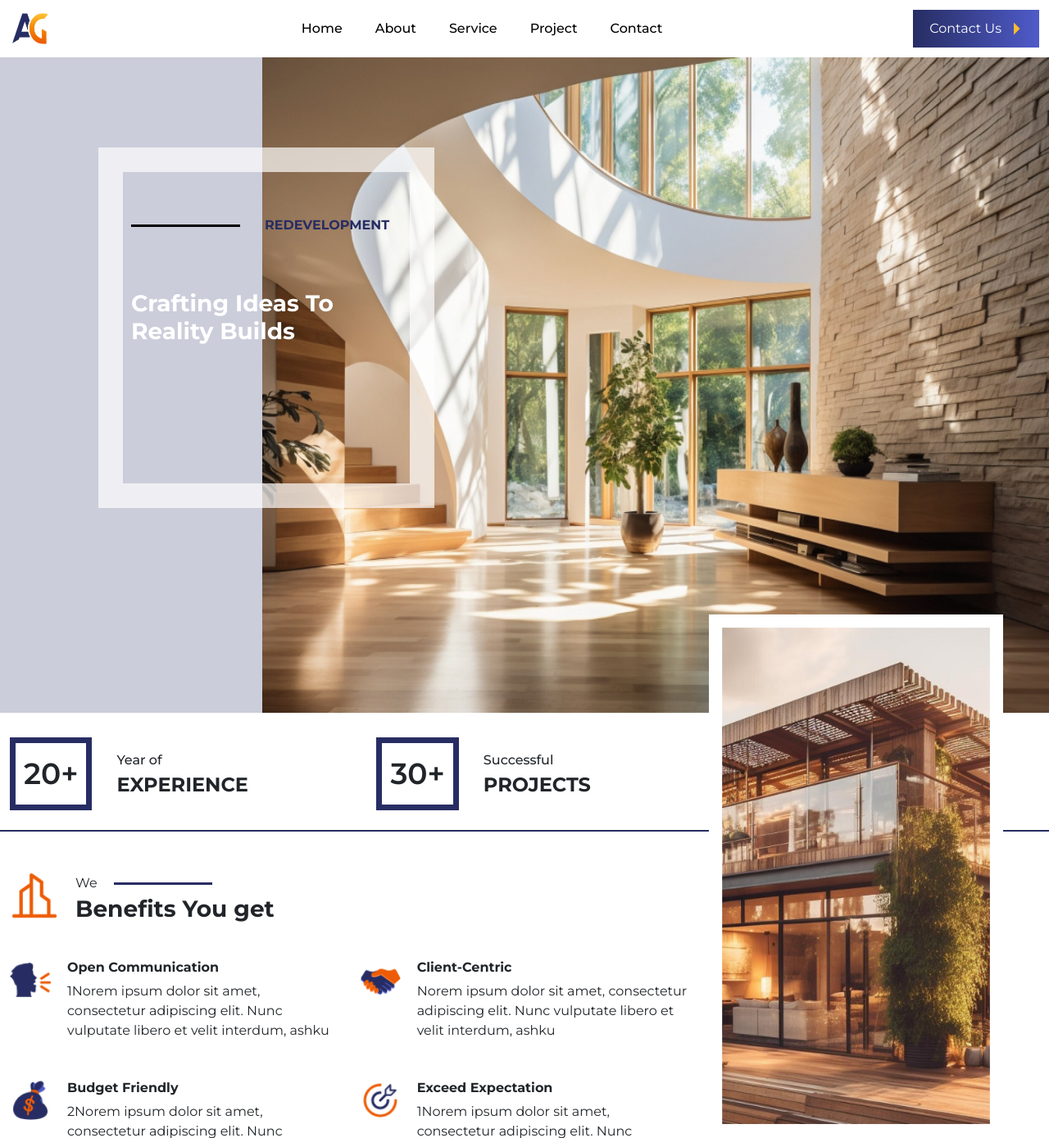
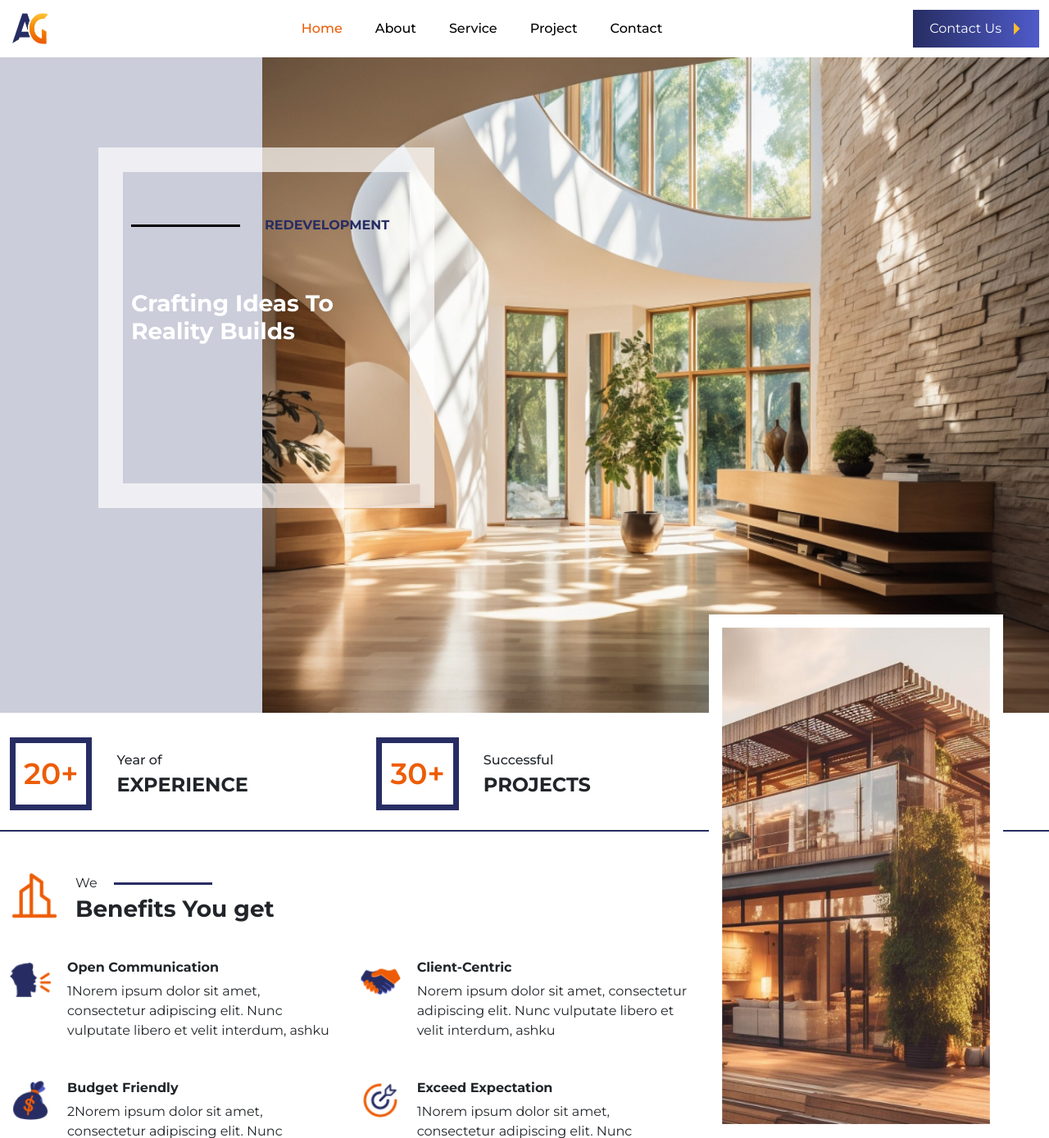
Before and after one commit to arunkishore2001/Ag, a PHP site: page /index.html in a window 1280 px wide. Shown: the top 1389 px of the page at 82% size. Run offline with PHP 8.4, Linux system fonts and the light colour scheme.

Commit message:
Update styles.css

```diff
--- a/styles.css
+++ b/styles.css
@@ -3,6 +3,12 @@
   margin: 0;
   padding: 0;
   box-sizing: border-box;
+}
+
+
+body{
+  width: 100vw;
+  overflow-x: hidden;
 }
 
 /* common css */
@@ -64,7 +70,10 @@ a {
   height: 46px;
   width: max-content;
   background: linear-gradient(90deg, #272d63 0%, #4f5bc9 100%);
-}
+
+}
+
+
 
 .common-btn-filled a svg {
   margin-right: -10px;
@@ -147,7 +156,7 @@ a {
 .navigation .nav-control a .nav-hover-line {
   width: 0;
   position: absolute;
-  background-color: heading-title-line;
+  background-color: #ED5C05;
   height: 5px;
   bottom: 0;
   opacity: 0;
@@ -159,7 +168,7 @@ a {
 }
 
 .hidenav.active a {
-  color: heading-title-line;
+  color: #ED5C05;
 }
 
 .navigation .nav-control a:hover > .nav-hover-line {
@@ -252,7 +261,7 @@ a {
 }
 
 .count {
-  color: heading-title-line;
+  color:#ED5C05;
   font-size: 36px;
   font-weight: 600;
 }
@@ -403,7 +412,7 @@ a {
 .image-box {
   width: 90px;
   height: 90px;
-  border: 5px solid heading-title-line;
+  border: 5px solid #ED5C05;
   margin-top: -134px;
   margin-left: 35%;
   position: absolute;
@@ -470,7 +479,7 @@ a {
 .testimonials-main::before {
   width: 100%;
   height: 100%;
-  background-color: heading-title-line;
+  background-color: #ED5C05;
   content: "";
   position: absolute;
   border-radius: 30px;
@@ -1231,7 +1240,7 @@ a {
 }
 
 .about-main-content {
-  background: linear-gradient(270deg, heading-title-line 0%, #272d63 100%);
+  background: linear-gradient(270deg, #ED5C05 0%, #272d63 100%);
   background-clip: text;
   -webkit-background-clip: text;
   -webkit-text-fill-color: transparent;
```
